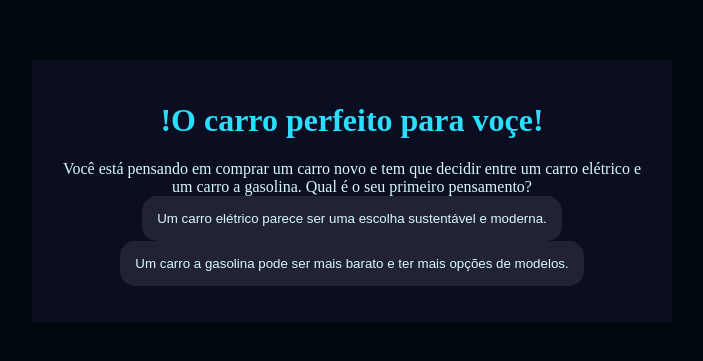
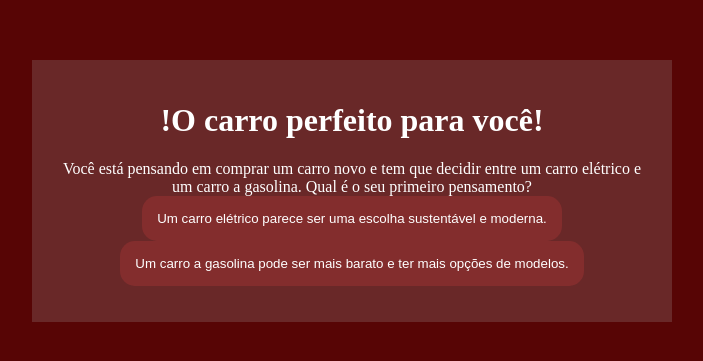
Before and after one commit to Gu55t4v0/2-trimestre, a plain HTML site: page index.html in a window 1280 px wide. Shown: the part 217-578 px from the top of the page, without its empty margins (288-991 px from the left). Drawn offline with Linux system fonts and the light colour scheme.

Commit message:
Add files via upload

```diff
--- a/index.html
+++ b/index.html
@@ -8,7 +8,7 @@
 </head>
 <body>
     <div class="caixa-principal">
-        <h1>!O carro perfeito para voçe!</h1>
+        <h1>!O carro perfeito para você!</h1>
         <div class="caixa-perguntas"></div>
         <div class="caixa-alternativas"></div>
         <div class="caixa-resultado">
--- a/style.css
+++ b/style.css
@@ -1,9 +1,9 @@
-:root{
-    --cor-fundo: #01080E ;
-    --cor-principal: #0B0D20 ;
-    --cor-secundaria: #212333;
-    --cor-destaque: #2BDEFD;
-    --cor-texto: #D7F9FF;
+    :root{
+    --cor-fundo: #570505 ;
+    --cor-principal: #692828 ;
+    --cor-secundaria: #a1333379;
+    --cor-destaque: #ffffff;
+    --cor-texto: #ffffff;
 
 }
 
```
